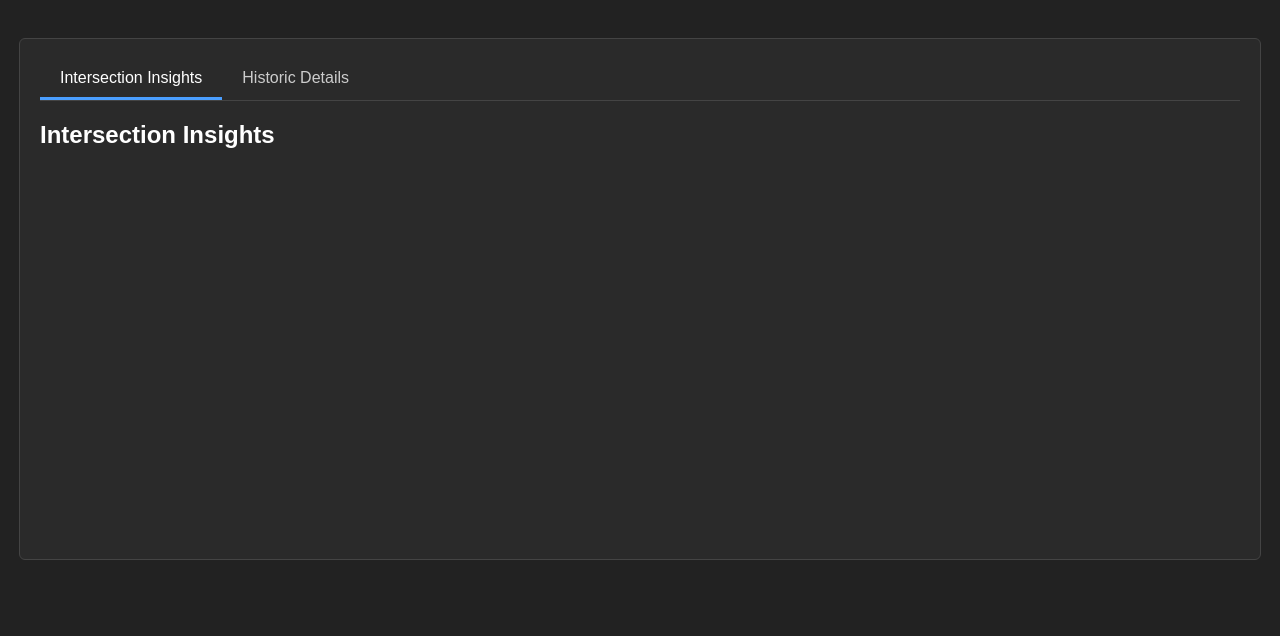
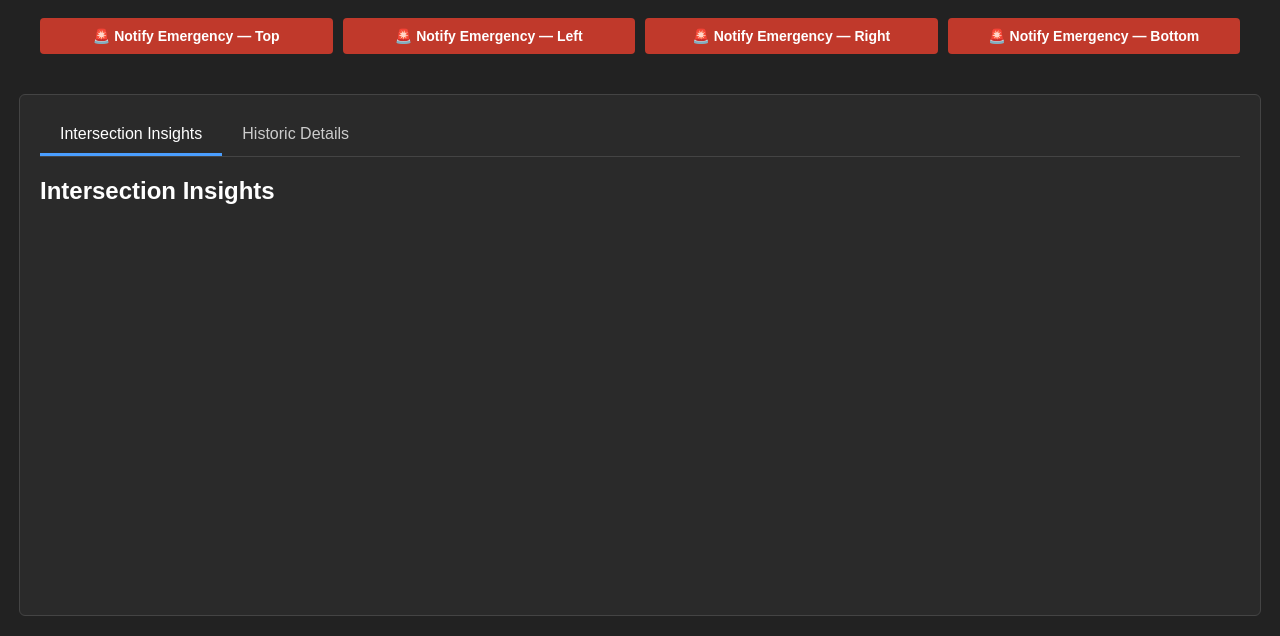
Before and after one commit to Sambhav987/smart-traffic, a Django app: page / in a window 1280 px wide. Shown: the part 780-1416 px from the top of the page. Before the commit the page ends 1340 px from the top, so only its background shows below. Run offline with Django 5.2, Linux system fonts and the light colour scheme; data comes from the database, SQL or seed files in the repository; data that the repository does not hold is empty.

Commit message:
added puch

```diff
--- a/core/templates/core/index.html
+++ b/core/templates/core/index.html
@@ -85,6 +85,32 @@
         button {
             margin-top: 5px;
             cursor: pointer;
+        }
+
+        .emergency-bar {
+            width: 95vw;
+            max-width: 1200px;
+            display: flex;
+            justify-content: space-between;
+            gap: 10px;
+            margin-top: 20px;
+        }
+
+        .emergency-btn {
+            flex: 1;
+            background-color: #c0392b;
+            color: #fff;
+            border: none;
+            padding: 10px 12px;
+            border-radius: 4px;
+            font-weight: bold;
+            font-size: 14px;
+            cursor: pointer;
+            margin-top: 0;
+        }
+
+        .emergency-btn:hover {
+            background-color: #e74c3c;
         }
 
         .insights-section {
@@ -238,6 +264,13 @@
         </div>
     </div>
 
+    <div class="emergency-bar">
+        <button class="emergency-btn" onclick="notifyEmergency('Top')">🚨 Notify Emergency — Top</button>
+        <button class="emergency-btn" onclick="notifyEmergency('Left')">🚨 Notify Emergency — Left</button>
+        <button class="emergency-btn" onclick="notifyEmergency('Right')">🚨 Notify Emergency — Right</button>
+        <button class="emergency-btn" onclick="notifyEmergency('Bottom')">🚨 Notify Emergency — Bottom</button>
+    </div>
+
     <div class="insights-section">
         <div class="tab-bar">
             <button class="tab-button active" onclick="switchTab('intersection-insights')">Intersection Insights</button>
@@ -245,6 +278,9 @@
         </div>
         <div id="intersection-insights" class="tab-content active">
             <h2>Intersection Insights</h2>
+            <p>
+
+            </p>
         </div>
         <div id="historic-details" class="tab-content">
             <h2>Historic Details</h2>
@@ -416,6 +452,25 @@
                 });
         }
 
+        function notifyEmergency(section) {
+            fetch(`/notify_emergency/${section}/`, {
+                method: 'POST'
+            })
+                .then(response => response.json())
+                .then(data => {
+                    if (data.status === 'success') {
+                        console.log(`Emergency push sent for ${section}`);
+                        alert(`Emergency vehicle notification sent for ${section}.`);
+                    } else {
+                        alert(`Failed to send emergency notification: ${data.message}`);
+                    }
+                })
+                .catch(error => {
+                    console.error('Error:', error);
+                    alert('Error sending emergency notification');
+                });
+        }
+
         function refreshFeed(section) {
             let img = document.getElementById(`img-${section}`);
             let src = img.src.split('?')[0];
--- a/core/traffic_system.py
+++ b/core/traffic_system.py
@@ -11,6 +11,7 @@ import os
 from ultralytics import YOLO
 import smtplib
 from email.message import EmailMessage
+from core.services.push import send_push
 
 # Initialize Roboflow Model Globally
 # model = None
@@ -24,7 +25,8 @@ from email.message import EmailMessage
 
 # Using YOLOv8
 model = YOLO("yolo26n.pt")
-
+intersection_id = 1
+intersection_name = "Ruby Crossing"
 # Simplified Singleton for State
 class TrafficStateManager:
     def __init__(self):
@@ -99,6 +101,15 @@ class TrafficStateManager:
                 msg['subject'] = f"Congestion detected at {timestamp_str}"
                 server.send_message(msg)
 
+                send_push(
+                    title="Congestion detected",
+                    body=f"At {max_section}",
+                    data={
+                        "intersectionId": intersection_id,
+                        "intersectionName": intersection_name,
+                    },
+                )
+
     def update_signals(self):
         current_time = time.time()
         elapsed = current_time - self.last_switch_time
@@ -106,6 +117,41 @@ class TrafficStateManager:
         count_up_down = self.detection_counts["Top"] + self.detection_counts["Bottom"]
         count_left_right = self.detection_counts["Right"] + self.detection_counts["Left"]
 
+        # new part
+
+        total = count_up_down + count_left_right
+
+        if self.signal_group == 0 and count_left_right == 0:
+            return
+        if self.signal_group == 1 and count_up_down == 0:
+            return
+
+        if total > 0:
+            ud_ratio = count_up_down / total
+            lr_ratio = count_left_right / total
+        else:
+            ud_ratio = lr_ratio = 0.5
+
+        min_green = 5
+        max_green = 15
+
+        ud_green_time = min_green + ud_ratio * (max_green - min_green)
+        lr_green_time = min_green + lr_ratio * (max_green - min_green)
+
+
+        if self.signal_group == 0:
+            if elapsed > ud_green_time:
+                self.signal_group = 1
+                self.last_switch_time = current_time
+
+        else:
+            if elapsed > lr_green_time:
+                self.signal_group = 0
+                self.last_switch_time = current_time
+
+
+        # changed the below part
+        '''
         # Don't switch if the opposing group has no cars waiting
         if self.signal_group == 0 and count_left_right == 0:
             return
@@ -123,7 +169,7 @@ class TrafficStateManager:
             if (count_up_down > 1.25 * count_left_right and elapsed > self.min_time) or elapsed > self.max_time:
                 self.signal_group = 0
                 self.last_switch_time = current_time
-
+        '''
         if self.signal_group == 0:
             # Top/Bottom Green
             self.signals["Top"] = "GREEN"
--- a/core/urls.py
+++ b/core/urls.py
@@ -7,6 +7,8 @@ urlpatterns = [
     path('upload_video/<str:section>/', views.upload_video, name='upload_video'),
     path('switch_live/<str:section>/', views.switch_live, name='switch_live'),
     path('stop_feed/<str:section>/', views.stop_feed, name='stop_feed'),
+    path('notify_emergency/<str:section>/', views.notify_emergency, name='notify_emergency'),
+    path("api/push-tokens/register/", views.register_push_token),
 ]
 
 from django.conf import settings
--- a/core/views.py
+++ b/core/views.py
@@ -4,8 +4,11 @@ from django.views.decorators.csrf import csrf_exempt
 from django.core.files.storage import FileSystemStorage
 from django.conf import settings
 import os
-from .traffic_system import VideoCamera, traffic_state
-from .models import Congestion, Accident, HistoricData
+from .traffic_system import VideoCamera, traffic_state, intersection_id, intersection_name
+from .models import Congestion, Accident, HistoricData, PushToken
+from core.services.push import send_push
+import json
+from django.views.decorators.http import require_POST
 
 def index(request):
     congestions = Congestion.objects.all().order_by('-id')
@@ -59,3 +62,40 @@ def stop_feed(request, section):
         traffic_state.set_video_source(section, None)
         return JsonResponse({'status': 'success', 'message': f'Stopped feed for {section}'})
     return JsonResponse({'status': 'error', 'message': 'Invalid request'}, status=400)
+
+@csrf_exempt
+@require_POST
+def notify_emergency(request, section):
+    try:
+        send_push(
+            title="Emergency vehicle approaching",
+            body=f"Emergency vehicle reported at {section}",
+            data={
+                "intersectionId": intersection_id,
+                "intersectionName": intersection_name,
+                "section": section,
+                "type": "emergency",
+            },
+        )
+        return JsonResponse({'status': 'success', 'message': f'Emergency notification sent for {section}'})
+    except Exception as e:
+        return JsonResponse({'status': 'error', 'message': str(e)}, status=500)
+
+
+@csrf_exempt
+@require_POST
+def register_push_token(request):
+    try:
+        body = json.loads(request.body or "{}")
+    except json.JSONDecodeError:
+        return JsonResponse({"error": "invalid json"}, status=400)
+
+    token = body.get("token")
+    if not token:
+        return JsonResponse({"error": "token required"}, status=400)
+
+    PushToken.objects.update_or_create(
+        token=token,
+        defaults={"platform": body.get("platform", "")},
+    )
+    return JsonResponse({"ok": True})
--- a/smart_traffic_project/settings.py
+++ b/smart_traffic_project/settings.py
@@ -25,7 +25,7 @@ SECRET_KEY = 'django-insecure-jt!yxgiyjd++emqkto2v@1wm9npnke__^(wab0=c-$x90squbz
 # SECURITY WARNING: don't run with debug turned on in production!
 DEBUG = True
 
-ALLOWED_HOSTS = []
+ALLOWED_HOSTS = ['192.168.1.73', '*']
 
 
 # Application definition
@@ -120,3 +120,5 @@ STATIC_URL = 'static/'
 import os
 MEDIA_URL = '/media/'
 MEDIA_ROOT = os.path.join(BASE_DIR, 'media')
+
+FIREBASE_CREDENTIALS_PATH = r"C:\Users\Sambhav\Desktop\smart-traffic-1a5a6-firebase-adminsdk-fbsvc-a23248033c.json"
```
Also changed, not shown: core/models.py (+9 -0 lines), core/services/push.py (added, +47 -0 lines), core/migrations/0004_pushtoken.py (added).
